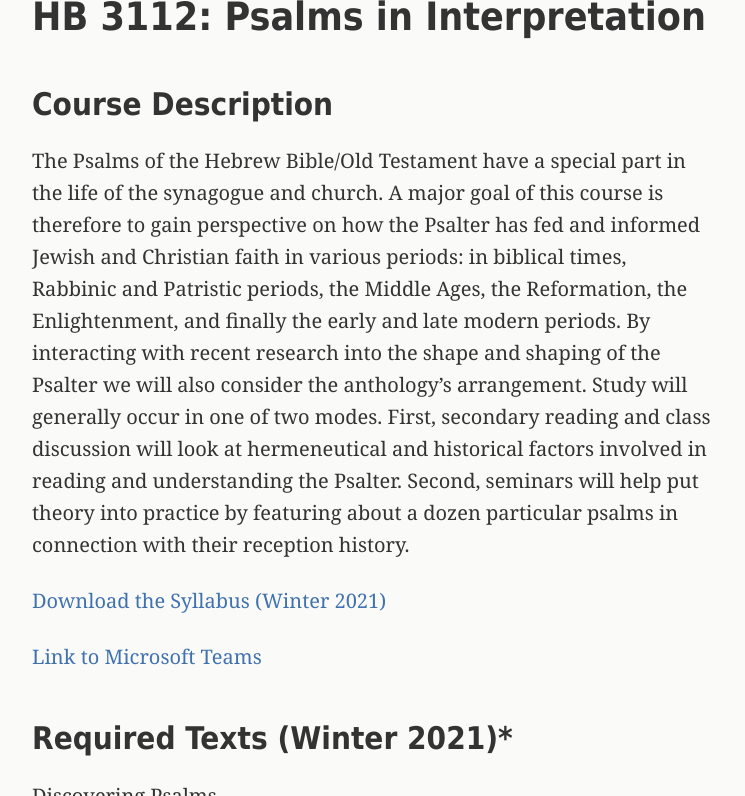
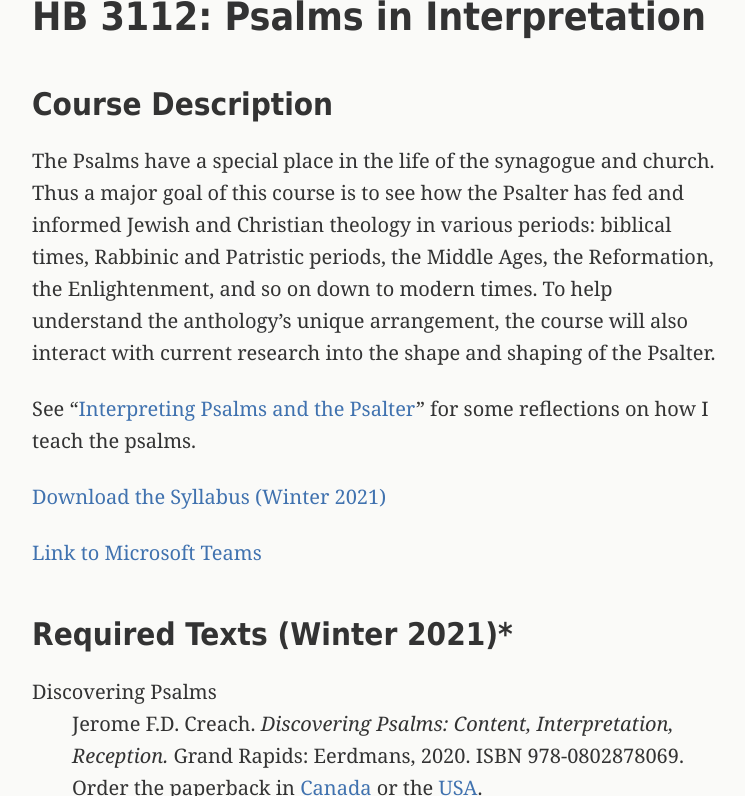
Before and after one commit to danieldriver/danieldriver.github.io, a Jekyll site: the page built from _pages/hb-3112.md, in a window 1280 px wide and 900 px high, cut to the strip 104-900 px from the top of the window. Shown: the whole strip, without its empty margins (266-1011 px from the left). Built offline with Jekyll 4.4.1, drawn with Linux system fonts in a browser that asks for light colours; a script that is not in the unit is left out.

Commit message:
update course description

```diff
--- a/_pages/hb-3112.md
+++ b/_pages/hb-3112.md
@@ -7,19 +7,15 @@ subtitle: "HB 3112: Psalms in Interpretation"
 
 ## Course Description
 
-The Psalms of the Hebrew Bible/Old Testament have a special part in the
-life of the synagogue and church. A major goal of this course is
-therefore to gain perspective on how the Psalter has fed and informed
-Jewish and Christian faith in various periods: in biblical times,
-Rabbinic and Patristic periods, the Middle Ages, the Reformation, the
-Enlightenment, and finally the early and late modern periods. By
-interacting with recent research into the shape and shaping of the
-Psalter we will also consider the anthology’s arrangement. Study will
-generally occur in one of two modes. First, secondary reading and class
-discussion will look at hermeneutical and historical factors involved in
-reading and understanding the Psalter. Second, seminars will help put
-theory into practice by featuring about a dozen particular psalms in
-connection with their reception history.
+The Psalms have a special place in the life of the synagogue and church.
+Thus a major goal of this course is to see how the Psalter has fed and
+informed Jewish and Christian theology in various periods: biblical
+times, Rabbinic and Patristic periods, the Middle Ages, the Reformation,
+the Enlightenment, and so on down to modern times. To help understand
+the anthology’s unique arrangement, the course will also interact with
+current research into the shape and shaping of the Psalter.
+
+See “[Interpreting Psalms and the Psalter](https://danieldriver.com/2019/psalms-and-psalter/)” for some reflections on how I teach the psalms.
 
 [Download the Syllabus (Winter 2021)](https://github.com/danieldriver/Syllabi/raw/master/HB/HB%203112-Psalms-Driver%202021.pdf)
 
```
